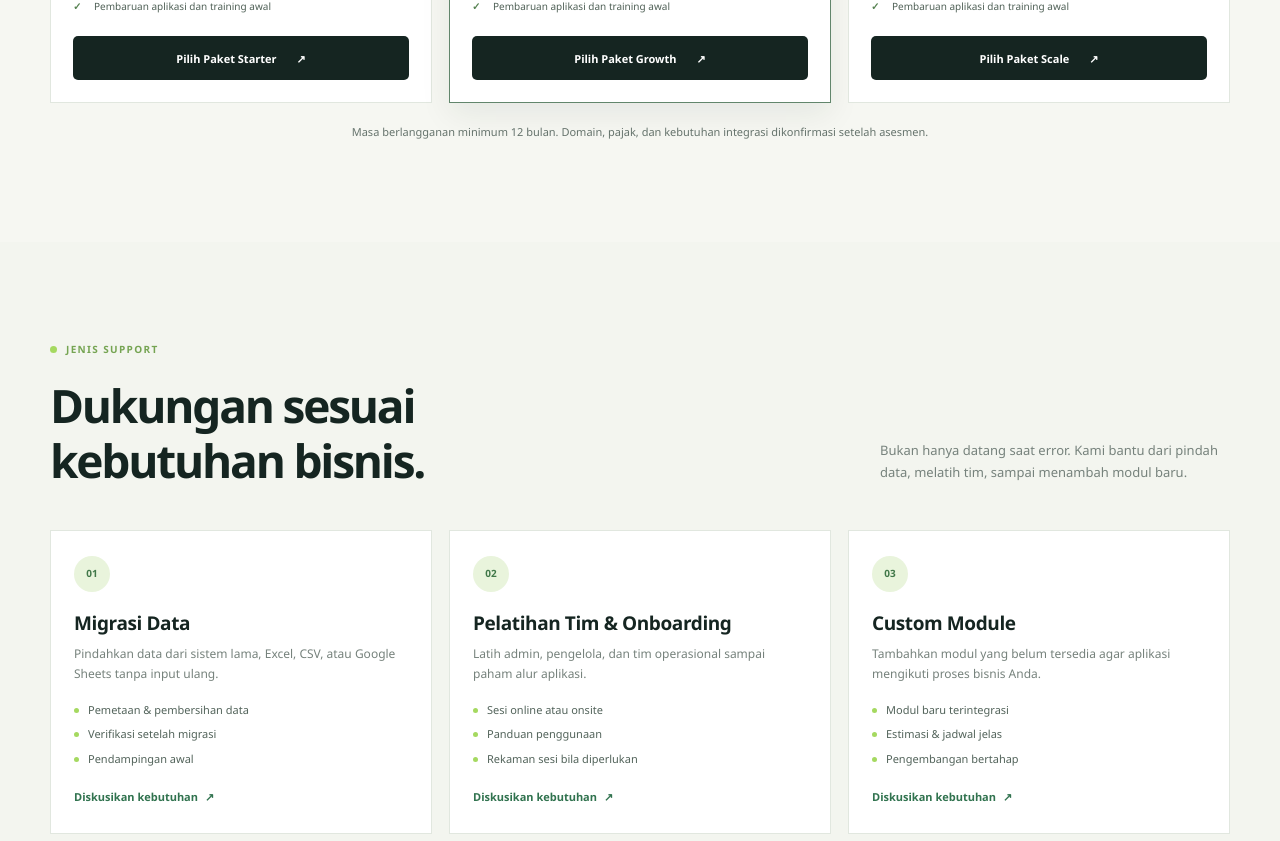
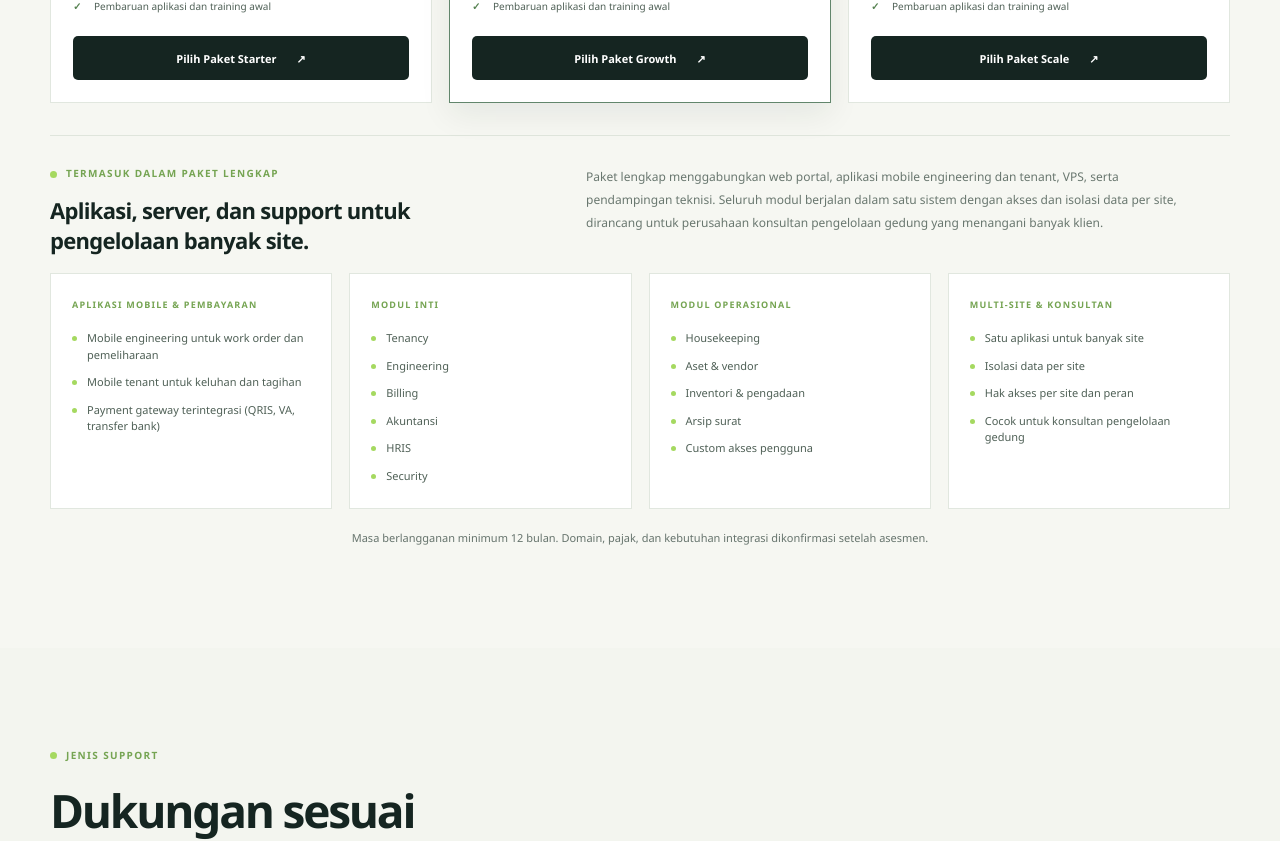
Before and after one commit to gudangcoding/sistemgedung, a Next.js app: page / in a window 1280 px wide. Shown: the part 7360-8201 px from the top of the page. Built offline with nearby package versions, Linux system fonts and the light colour scheme; no server answers.

Commit message:
Lengkapi paket dengan aplikasi mobile, payment gateway, dan modul

```diff
--- a/src/app/globals.css
+++ b/src/app/globals.css
@@ -493,6 +493,7 @@ body:has(.portal-app) main{min-height:100vh}
 .tech-card ul{list-style:none;padding:0;margin:18px 0 0;display:grid;gap:11px}
 .tech-card li{position:relative;padding-left:15px;color:#4f6056;font-size:11px;line-height:1.5}
 .tech-card li:before{content:"";position:absolute;left:0;top:6px;width:5px;height:5px;border-radius:50%;background:#a5d960}
+.bundle-module-grid{margin-top:18px}
 .live-demo-section{background:#fff}
 .live-demo-grid{display:grid;grid-template-columns:repeat(3,minmax(0,1fr));gap:17px}
 .live-demo-card{display:flex;flex-direction:column;min-height:215px;padding:24px 22px;background:#f7f9f4;border:1px solid #e4e9e0;transition:transform .2s,border-color .2s}
--- a/src/app/page.tsx
+++ b/src/app/page.tsx
@@ -110,6 +110,40 @@ const techGroups = [
   { title: "Backend & Data", items: ["REST API & webhook", "PostgreSQL / MySQL", "Backup & monitoring", "Kontrol akses berbasis peran"] },
   { title: "Integrasi", items: ["WhatsApp gateway", "QRIS & transfer bank", "Payment & maps API", "Notifikasi realtime"] },
   { title: "Infrastruktur", items: ["Cloud hosting / VPS", "SSL & domain", "Deploy terkelola", "Update berkala"] },
+];
+
+const bundleHighlights = [
+  {
+    title: "Aplikasi Mobile & Pembayaran",
+    items: [
+      "Mobile engineering untuk work order dan pemeliharaan",
+      "Mobile tenant untuk keluhan dan tagihan",
+      "Payment gateway terintegrasi (QRIS, VA, transfer bank)",
+    ],
+  },
+  {
+    title: "Modul Inti",
+    items: ["Tenancy", "Engineering", "Billing", "Akuntansi", "HRIS", "Security"],
+  },
+  {
+    title: "Modul Operasional",
+    items: [
+      "Housekeeping",
+      "Aset & vendor",
+      "Inventori & pengadaan",
+      "Arsip surat",
+      "Custom akses pengguna",
+    ],
+  },
+  {
+    title: "Multi-Site & Konsultan",
+    items: [
+      "Satu aplikasi untuk banyak site",
+      "Isolasi data per site",
+      "Hak akses per site dan peran",
+      "Cocok untuk konsultan pengelolaan gedung",
+    ],
+  },
 ];
 
 const liveDemos = [
@@ -315,6 +349,18 @@ export default function HomePage() {
               </article>
             ))}
           </div>
+          <div className="services-editorial bundle-details">
+            <div><Eyebrow>TERMASUK DALAM PAKET LENGKAP</Eyebrow><h3>Aplikasi, server, dan support untuk pengelolaan banyak site.</h3></div>
+            <p>Paket lengkap menggabungkan web portal, aplikasi mobile engineering dan tenant, VPS, serta pendampingan teknisi. Seluruh modul berjalan dalam satu sistem dengan akses dan isolasi data per site, dirancang untuk perusahaan konsultan pengelolaan gedung yang menangani banyak klien.</p>
+          </div>
+          <div className="tech-grid bundle-module-grid">
+            {bundleHighlights.map((group) => (
+              <article className="tech-card" key={group.title}>
+                <span>{group.title}</span>
+                <ul>{group.items.map((item) => <li key={item}>{item}</li>)}</ul>
+              </article>
+            ))}
+          </div>
           <p className="pricing-term">Masa berlangganan minimum 12 bulan. Domain, pajak, dan kebutuhan integrasi dikonfirmasi setelah asesmen.</p>
         </div>
       </section>
```
